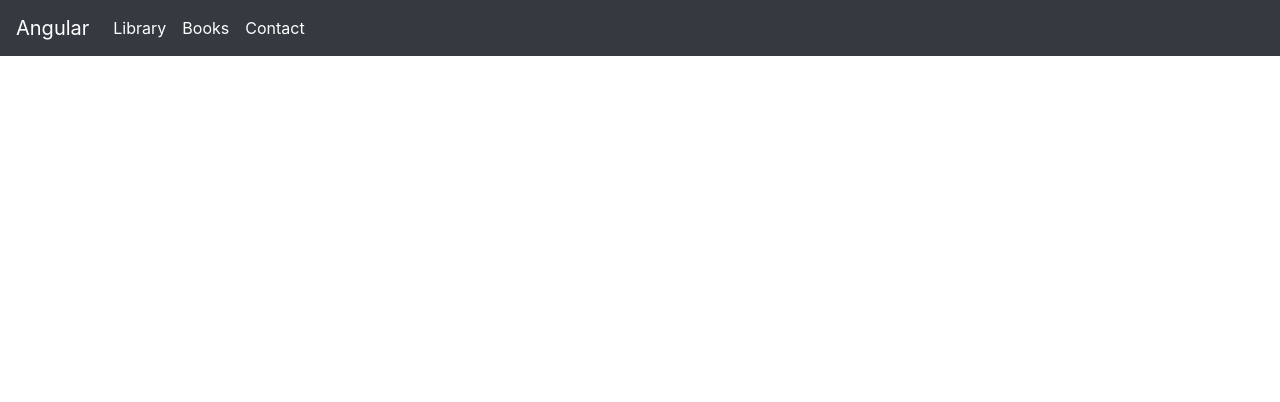
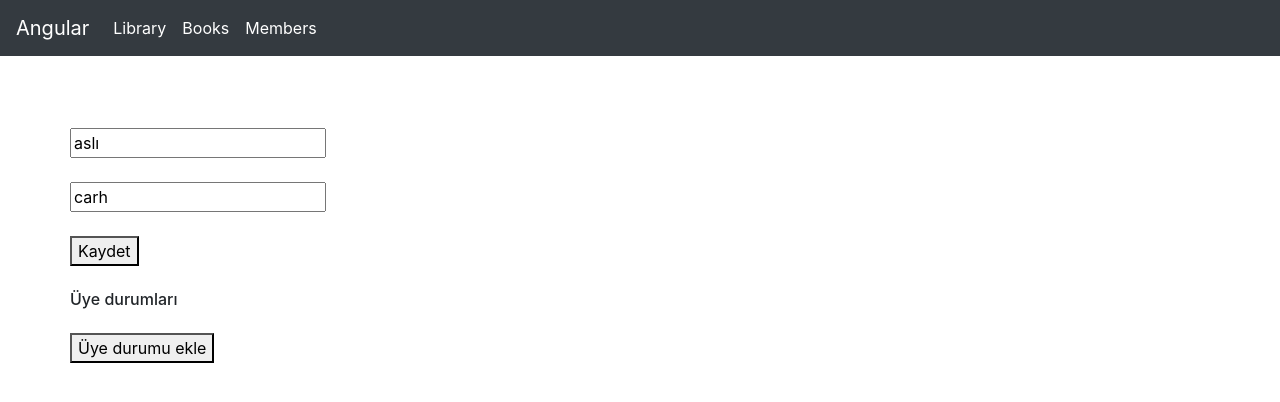
Before and after one commit to Carhoglu/angular-start, an Angular app: page /members in a window 1280 px wide. Before the commit this address led to /. Shown: the top 402 px of the page. Built offline with nearby package versions, Linux system fonts and the light colour scheme.

Commit message:
Reactive Form

```diff
--- a/src/app/app.component.html
+++ b/src/app/app.component.html
@@ -4,7 +4,7 @@
     <div class="navbar-nav">
       <a class="nav-item nav-link active" [routerLink]="['library']">Library</a>
       <a class="nav-item nav-link active" [routerLink]="['books']">Books</a>
-      <a class="nav-item nav-link active" href="#">Contact</a>
+      <a class="nav-item nav-link active" [routerLink]="['members']">Members</a>
     </div>
   </div>
   <div class="navbar-expand ml-auto navbar-nav">
--- /dev/null
+++ b/src/app/members/members.component.css
@@ -0,0 +1,3 @@
+  input.ng-touched.ng-invalid {
+    border: 2px solid red;
+  }
--- /dev/null
+++ b/src/app/members/members.component.html
@@ -0,0 +1,26 @@
+<div>
+  <div class="container">
+    <div class="row">
+      <div class="col-xs-12">
+        <form [formGroup]="reactiveForm" (ngSubmit)=onSubmit()>
+          <div formGroupName="memberData">
+            <span *ngIf="!reactiveForm.get('memberData.member_name').valid">Üye adını giriniz :</span><br>
+            <input type="text" formControlName="member_name"><br>
+            <span *ngIf="!reactiveForm.get('memberData.member_surname').valid">Üye soyadını giriniz :</span><br>
+            <input type="text" formControlName="member_surname"><br>
+          </div>
+          <span *ngIf="!reactiveForm.valid && reactiveForm.touched">Lütfen verileri giriniz</span><br>
+          <button type="submit">Kaydet</button><br><br>
+          <div formArrayName="statuses">
+            <h6>Üye durumları</h6>
+            <pre class="tab"></pre>
+            <button (click)="onAddStatus()">Üye durumu ekle</button>
+            <div *ngFor="let status of reactiveForm.get('statuses').controls ; let i = index">
+              <input type="text" [formControlName]="i">
+            </div>
+          </div>
+        </form>
+      </div>
+    </div>
+  </div>
+</div>
--- /dev/null
+++ b/src/app/members/members.component.ts
@@ -0,0 +1,81 @@
+import { Component, OnInit } from '@angular/core';
+import { FormGroup, FormControl, Validators, FormArray } from '@angular/forms';
+import { Observable } from 'rxjs';
+
+@Component({
+  selector: 'app-members',
+  templateUrl: './members.component.html',
+  styleUrls: ['./members.component.css']
+})
+export class MembersComponent implements OnInit {
+  forbiddenUserNames = ['ahmet', 'ali', 'mustafa'];
+  reactiveForm: FormGroup;
+  constructor() {}
+
+  ngOnInit() {
+    this.reactiveForm = new FormGroup({
+      'memberData': new FormGroup({
+        'member_name': new FormControl(
+          null,
+          Validators.required /* [Validators.required, this.forbiddenNames.bind(this)] */
+        ),
+        'member_surname': new FormControl(
+          null,
+          Validators.required /* [Validators.required, this.forbiddenSurnames.bind(this)  ]*/
+        )
+      }),
+      'statuses': new FormArray([])
+      /* ,
+      'member_gender'  : new FormControl('male') */
+      /* 'member_email'  : new FormControl(null, [ Validators.required , Validators.email]) */
+    });
+
+    // Value Changes
+    this.reactiveForm.valueChanges.subscribe(value => console.log(value));
+    // Status Changes
+    this.reactiveForm.statusChanges.subscribe(status => console.log(status));
+    // Setting Value
+    this.reactiveForm.setValue({
+      memberData: { 'member_name' : 'ibrahim',
+      'member_surname' : 'carh'
+      },
+      'statuses' : []
+    });
+    // Pathing Value
+    this.reactiveForm.patchValue({
+        'memberData' : {
+          'member_name' : 'aslı'
+        }
+      });
+  }
+
+  onSubmit() {
+    console.log(this.reactiveForm);
+  }
+
+  onAddStatus() {
+    const control = new FormControl(null, Validators.required);
+    (<FormArray>this.reactiveForm.get('statuses')).push(control);
+  }
+  // Custom Validator
+  forbiddenNames(control: FormControl): { [s: string]: boolean } {
+    if (this.forbiddenUserNames.indexOf(control.value) !== -1) {
+      return { 'nameIsForbidden': true };
+    }
+    return null;
+  }
+  // Custom  Async Validator
+  /* forbiddenSurnames(control: FormControl): Promise<any> | Observable<any> {
+    // tslint:disable-next-line:no-shadowed-variable
+    const promise = new Promise<any>((resolve, reject) => {
+      setTimeout(() => {
+        if (control.value === 'demir') {
+          resolve({'surnameIsForbidden': true});
+        } else {
+          resolve(null);
+        }
+      }, 1500);
+    });
+    return promise;
+  } */
+}
```
Also changed, not shown: src/app/app.module.ts (+9 -4 lines), src/app/books/books.component.html (line endings or trailing spaces).
